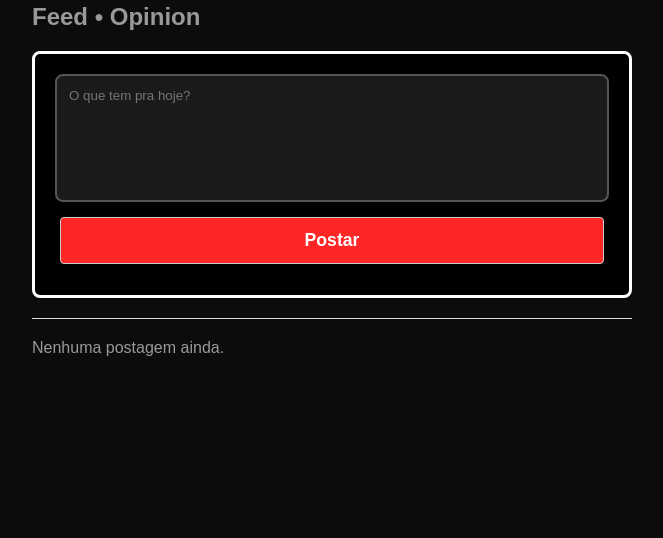
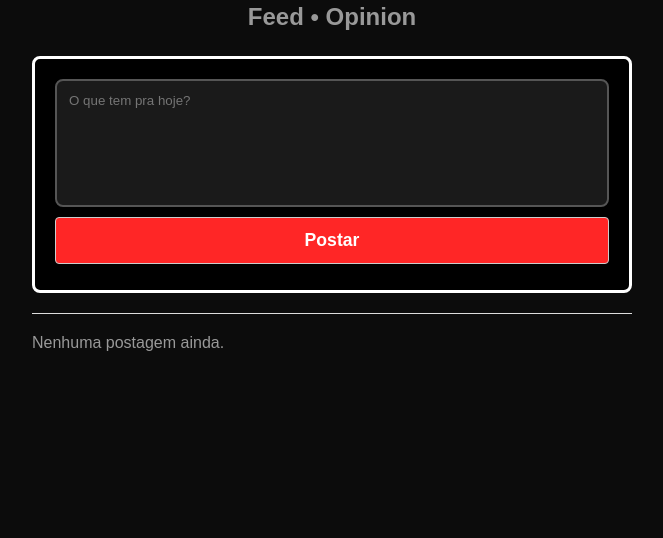
Before and after one commit to Mehranzin/MyOp, a Flask app: template templates/feed.html in a window 1280 px wide. Shown: the part 57-595 px from the top of the page, without its empty margins (308-971 px from the left). Run offline with Flask 3, Linux system fonts and the light colour scheme; the template is opened without the code that fills it, so the values that code supplies are empty.

Commit message:
Ajustes gerais

```diff
--- a/static/style.css
+++ b/static/style.css
@@ -297,7 +297,7 @@ a:hover {
   border: 3px solid #fff;
   border-radius: 8px;
   padding: 20px;
-  padding-bottom: 15px;
+  padding-bottom: 10px;
   margin-bottom: 20px;
   display: flex;
   flex-direction: column;
@@ -320,7 +320,7 @@ a:hover {
   min-height: 80px;
   height: 100px;
   flex-grow: 1;
-  margin-bottom: 15px;
+  margin-bottom: 10px;
   font-family: Arial, sans-serif;
 }
 
@@ -332,10 +332,15 @@ a:hover {
   color: white;
   font-weight: bold;
   align-self: center;
-  width: calc(100% - 10px);
+  width: calc(100% - 0px);
   margin-top: auto;
-  margin-left: 5px;
-  margin-right: 5px;
+  margin-left: 0px;
+  margin-right: 0px;
+}
+
+.container h2 {
+  text-align: center;
+  margin-bottom: 25px;
 }
 
 @media (max-width: 600px) {
@@ -388,7 +393,7 @@ a:hover {
     height: 40px;
   }
 }
-/*Script para evitar fundo azul no click de imagem*/
+
 img,
 img:focus,
 img:active,
```
